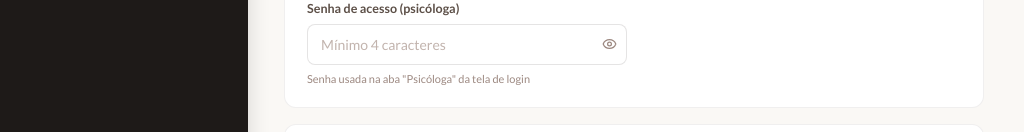
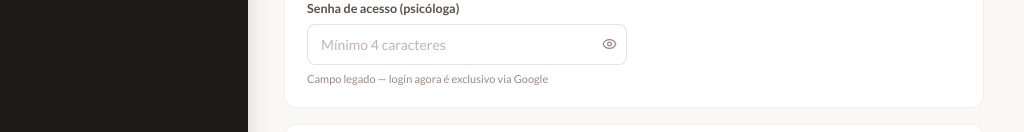
Before and after one commit to wsm1986/psicomoreira, a React (Vite) app: page /admin/configuracoes in a window 1280 px wide. Shown: the part 509-641 px from the top of the page, without its empty margins (0-1024 px from the left). Built offline with nearby package versions, Linux system fonts and the light colour scheme; no server answers; the database is empty; sample sign-in values are in the browser's storage; a web font is replaced by a local one.

Commit message:
Fix: update stale password hint in SettingsPage (login is now Google-only)

```diff
--- a/src/pages/SettingsPage.tsx
+++ b/src/pages/SettingsPage.tsx
@@ -259,7 +259,7 @@
                 </button>
               </div>
               {errors.password && <span className={styles.errMsg}>{errors.password.message}</span>}
-              <span className={styles.hint}>Senha usada na aba "Psicóloga" da tela de login</span>
+              <span className={styles.hint}>Campo legado — login agora é exclusivo via Google</span>
             </div>
 
           </div>
```
